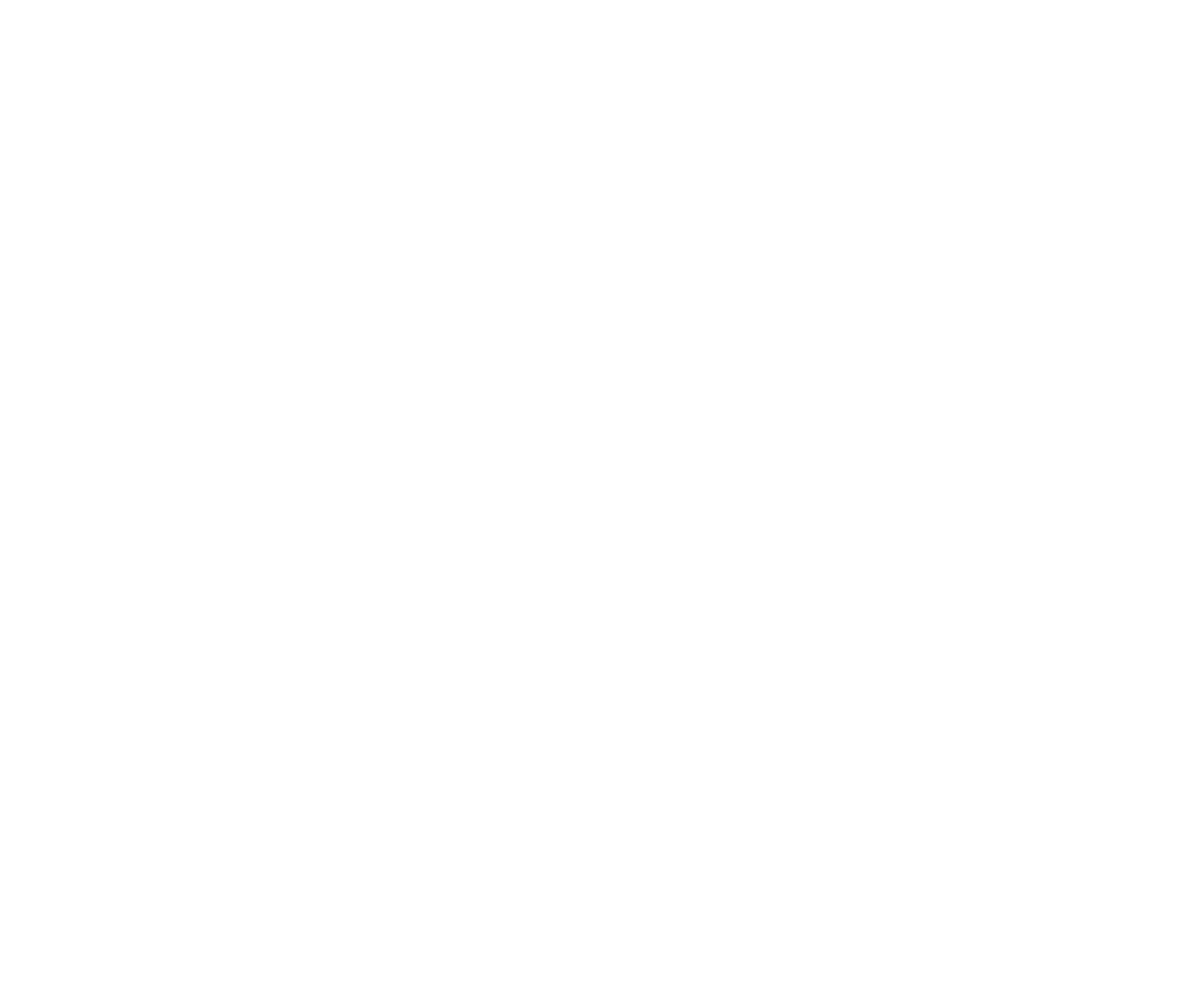
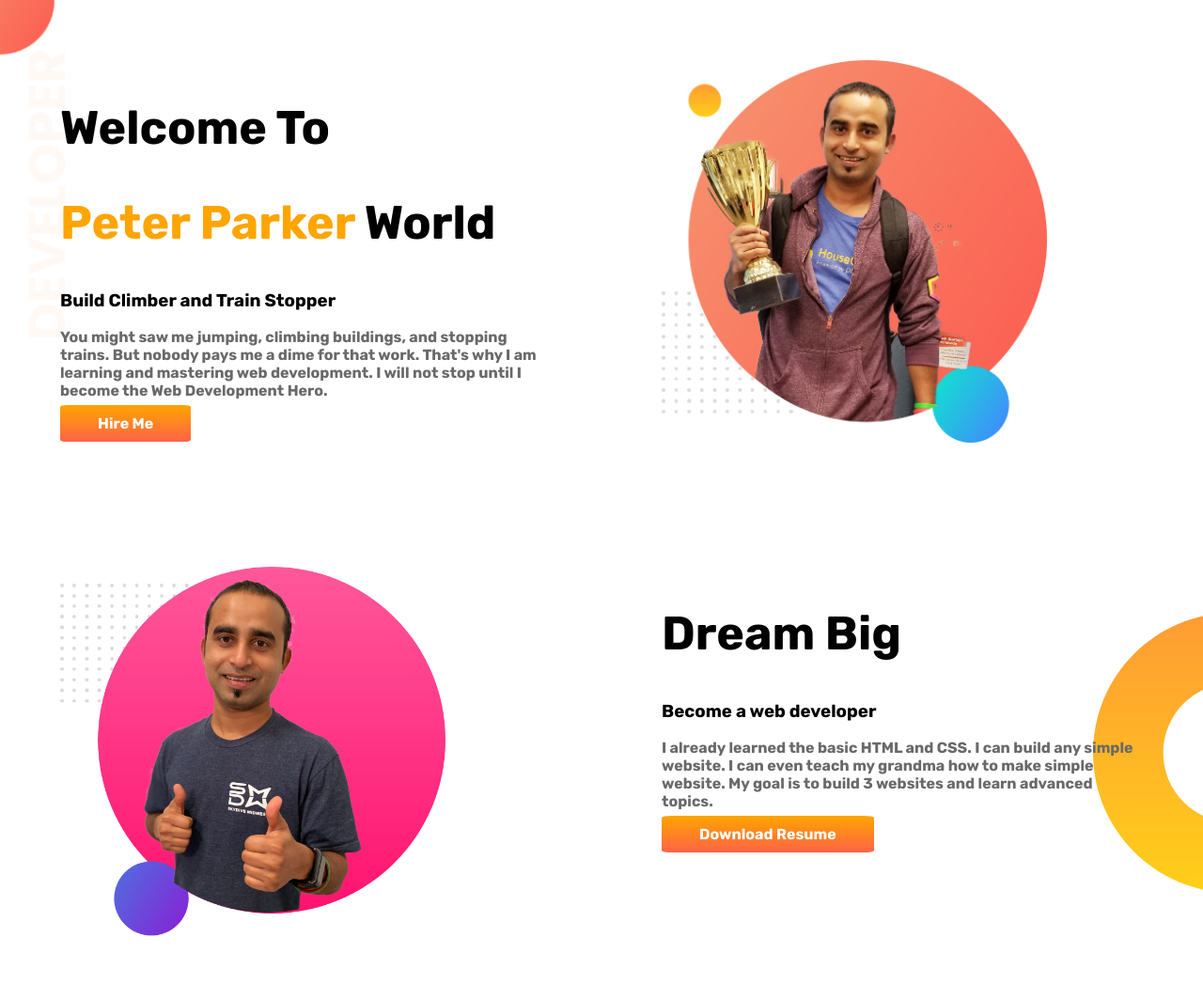
Before and after one commit to swarga500/new-portfolio, a plain HTML site: page index.html in a window 1280 px wide. Shown: the whole page at 94% size. Before the commit the page ends 800 px from the top, so only its background shows below. Drawn offline with Linux system fonts and the light colour scheme.

Commit message:
new portfolio

```diff
--- a/index.html
+++ b/index.html
@@ -5,9 +5,35 @@
     <meta http-equiv="X-UA-Compatible" content="IE=edge">
     <meta name="viewport" content="width=device-width, initial-scale=1.0">
     <title>New Portfolio</title>
+    <link rel="preconnect" href="https://fonts.googleapis.com">
+    <link rel="preconnect" href="https://fonts.gstatic.com" crossorigin>
+    <link href="https://fonts.googleapis.com/css2?family=Rubik:wght@700&display=swap" rel="stylesheet">
     <link rel="stylesheet" href="style.css">
 </head>
 <body>
+    <section id="img-top" class="flex">
+        <div class="half-width"><h1>Welcome To</h1>
+            <h1> <span class="orange">Peter Parker</span> World</h1>
+            <h3>Build Climber and Train Stopper</h3>
+            <p>You might saw me jumping, climbing buildings, and stopping trains. But nobody pays me a dime for that work. That's why I am learning and mastering web development. I will not stop until I become the Web Development Hero.</p>
+            <a target="_blank" class="button" href="#">Hire Me</a>
+        </div>
+        <div class="half-width">
+            <img src="images/jhankar.png" alt="">
+        </div>
+
+    </section>
+    <section id="img-mid" class="flex">
+        <div class="half-width">
+            <img src="images/jhankar2.png" alt="">
+        </div>
+        <div class="half-width">
+            <h1>Dream Big</h1>
+            <h3>Become a web developer</h3>
+            <p>I already learned the basic HTML and CSS. I can build any simple website. I can even teach my grandma how to make simple website. My goal is to build 3 websites and learn advanced topics.</p>
+            <a class="button" href="#">Download Resume</a>
+        </div>
+    </section>
 
 </body>
 </html>
--- a/style.css
+++ b/style.css
@@ -0,0 +1,50 @@
+body {
+    font-family: 'Rubik', sans-serif;
+    margin: 0;
+}
+
+h1 {
+    font-size: 50px;
+}
+
+p {
+    color: dimgray;
+}
+
+.half-width {
+    width: 40%;
+    margin: 5%;
+}
+
+#img-top {
+    background-image: url(images/top-banner.png);
+}
+
+#img-mid {
+    background-image: url(images/dream-bg.png);
+    background-position: right;
+}
+
+.flex {
+    display: flex;
+
+    background-repeat: no-repeat;
+
+}
+
+div img {
+    width: 80%;
+}
+
+.button {
+    text-decoration: none;
+    background-image: linear-gradient(orange, tomato);
+    color: white;
+    padding: 10px 40px;
+    border-radius: 5%;
+    font-weight: 700;
+}
+
+.orange {
+    color: orange;
+}
```
